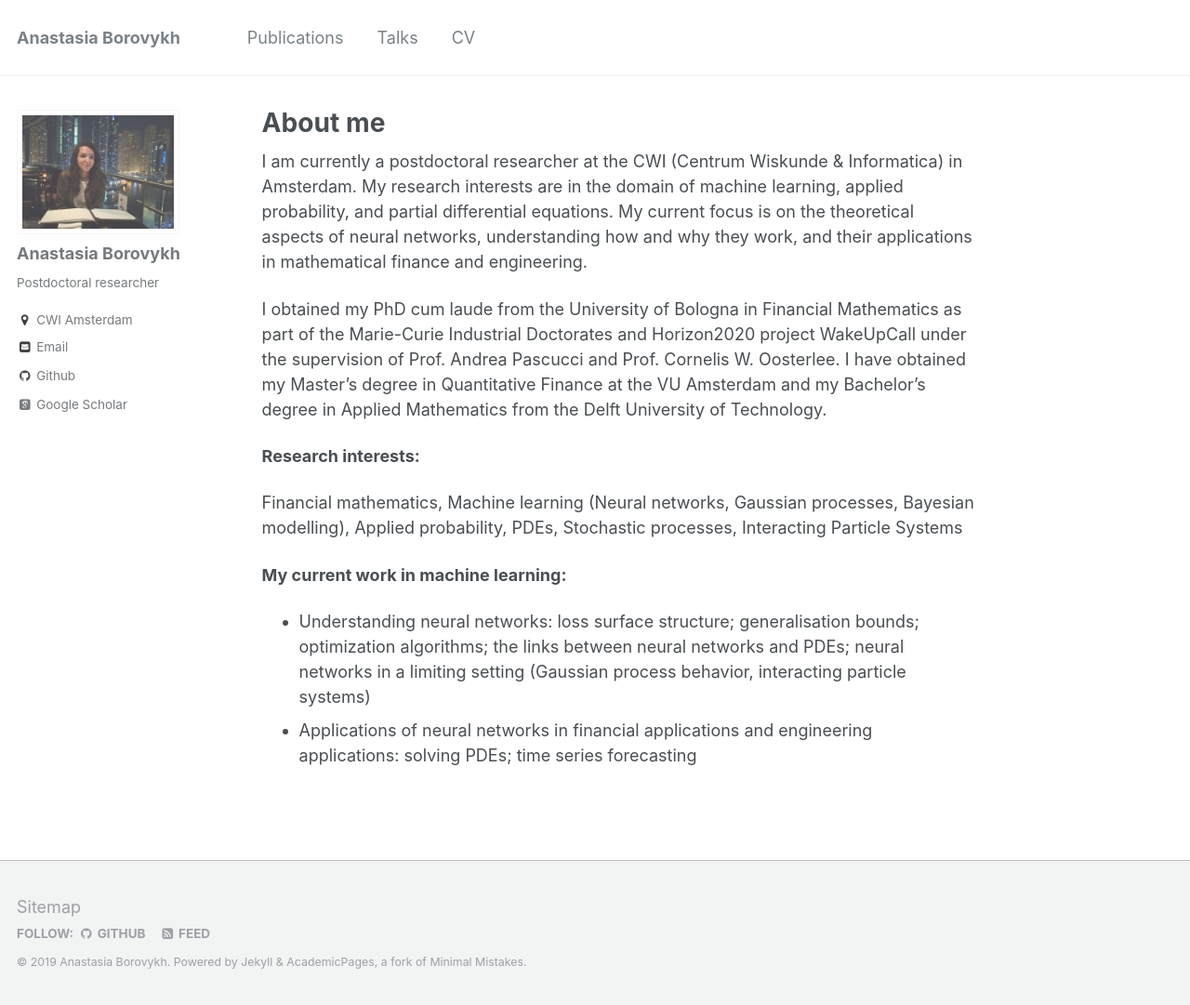
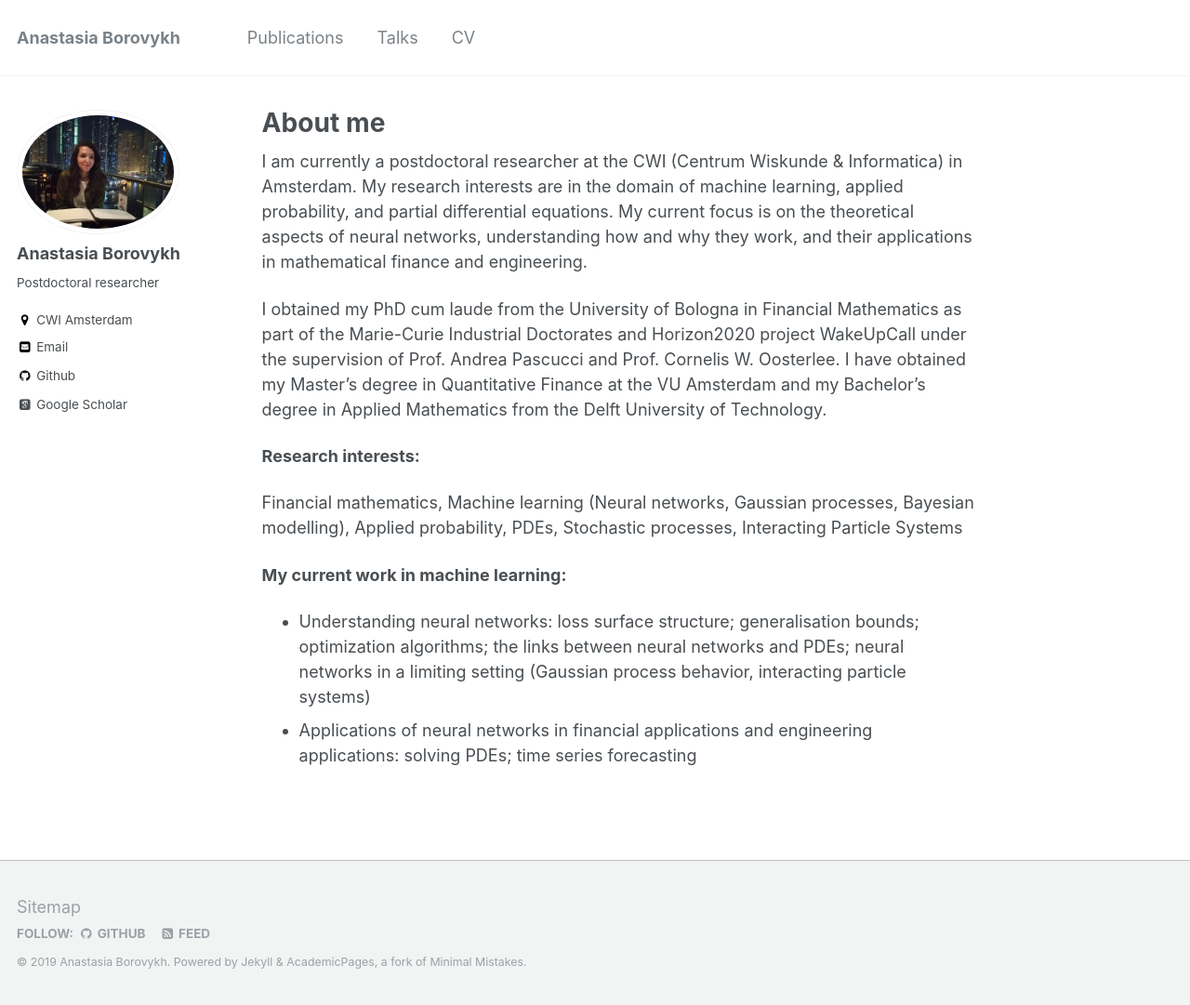
Before and after one commit to aib93/aib93.github.io, a Jekyll site: the page built from _pages/about.md, in a window 1280 px wide and 1081 px high. Shown: the whole window at 93% size. Built offline with Jekyll 4.4.1, drawn with Linux system fonts in a browser that asks for light colours; some web fonts are replaced.

Commit message:
Initial commit

```diff
--- a/_sass/_sidebar.scss
+++ b/_sass/_sidebar.scss
@@ -15,9 +15,6 @@
 
   @include breakpoint($large) {
     @include span(2 of 12);
-    opacity: 0.75;
-    -webkit-transition: opacity 0.2s ease-in-out;
-            transition: opacity 0.2s ease-in-out;
 
   }
 
@@ -80,6 +77,7 @@
 
   img {
     max-width: 175px;
+    border-radius: 50%;
 
     @include breakpoint($large) {
       padding: 5px;
```
